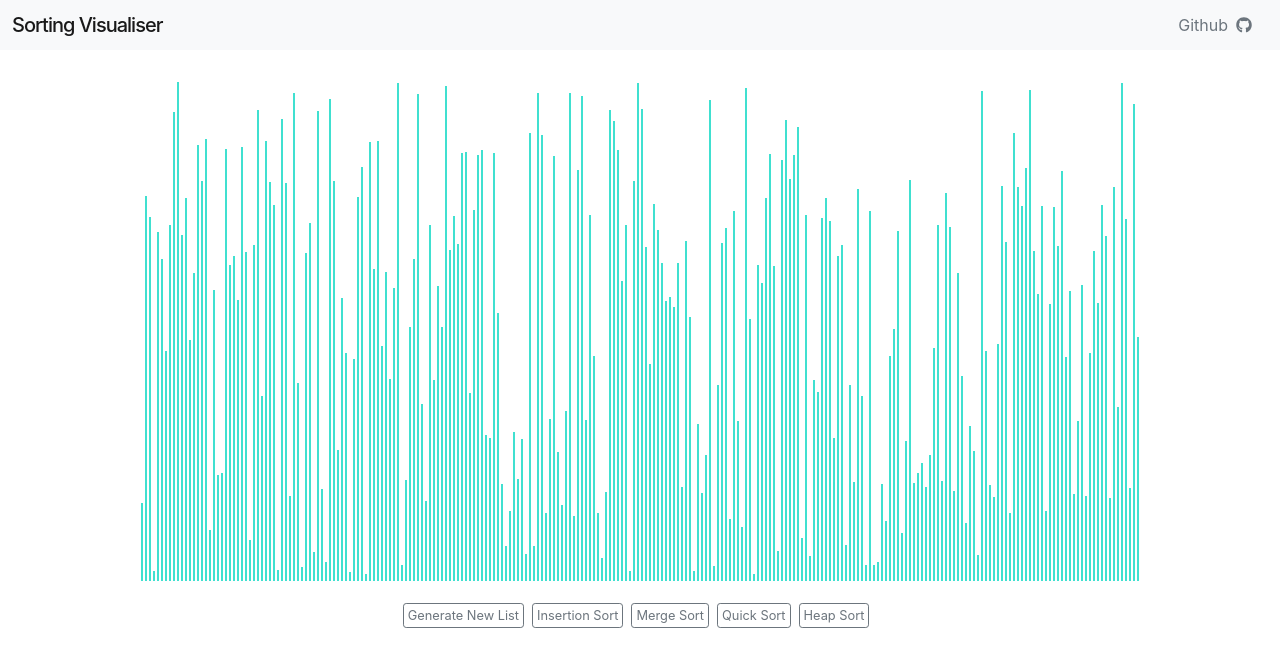
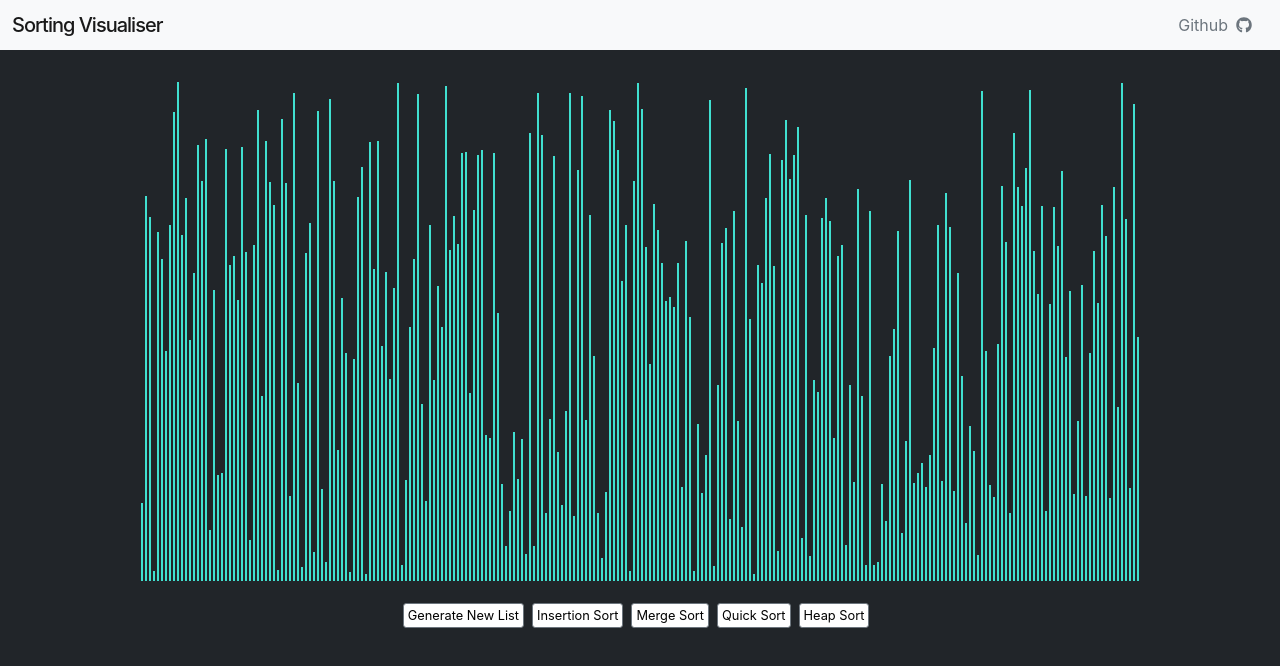
Before and after one commit to george-swift/sorting-visualiser, a React (Create React App) app: page / in a window 1280 px wide. Shown: the top 666 px of the page. Built offline with nearby package versions, Linux system fonts and the light colour scheme.

Commit message:
Refactor styling

```diff
--- a/src/stylesheets/App.scss
+++ b/src/stylesheets/App.scss
@@ -24,6 +24,7 @@ $ash: rgb(108 117 125 / 50%);
 
   flex-direction: column;
   min-height: calc(100vh - 50px);
+  background-color: rgb(33, 37, 41);
 }
 
 .visualiser {
@@ -52,7 +53,8 @@ $ash: rgb(108 117 125 / 50%);
   font-size: 0.8rem;
   border-radius: 0.2rem;
   border-color: $gray;
-  color: $gray;
+  background-color: white;
+  color: black;
 
   &:hover,
   &:active {
--- a/src/utils/index.js
+++ b/src/utils/index.js
@@ -3,7 +3,7 @@ export const MAX_HEIGHT = 500;
 export const ANIMATION_SPEED = 1;
 export const PRIMARY_COLOR = 'turquoise';
 export const SECONDARY_COLOR = 'red';
-export const SORTED_COLOR = 'blue';
+export const SORTED_COLOR = 'goldenrod';
 
 export const randomFromInterval = (min, max) => Math.floor(Math.random() * (max - min + 1) + min);
 
```
